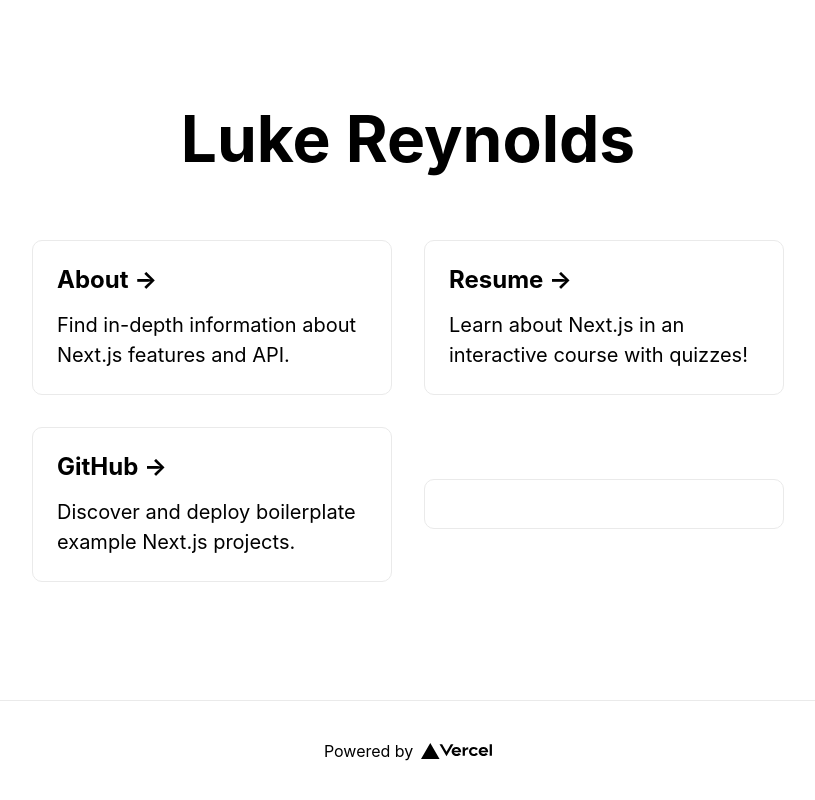
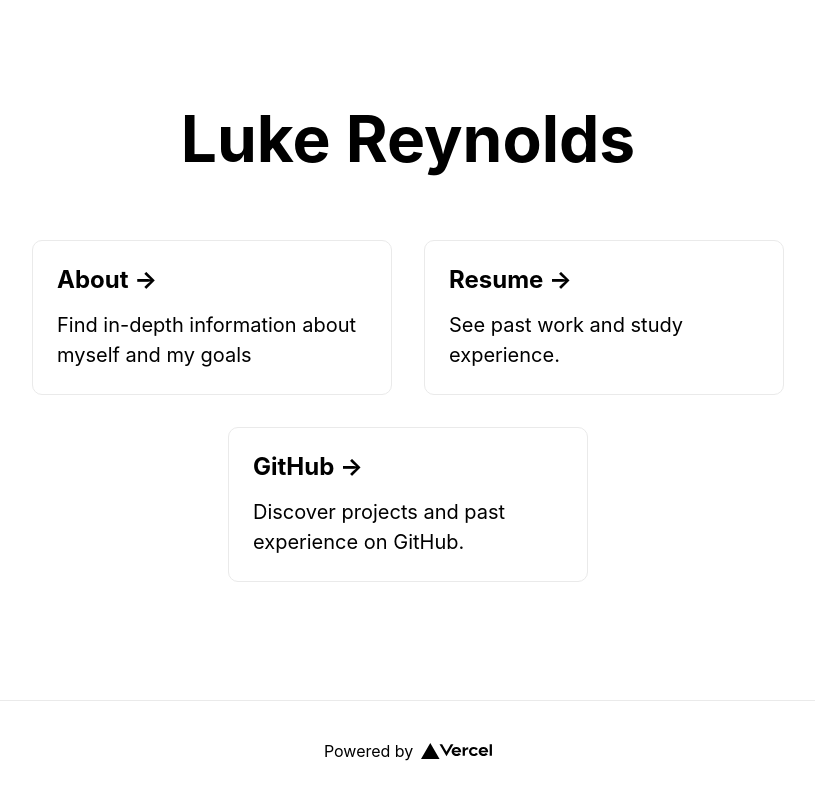
Before and after one commit to lreynolds188/Portfolio, a Next.js app: page / in a window 1280 px wide. Shown: the whole page, without its empty margins (232-1047 px from the left). Built offline with nearby package versions, Linux system fonts and the light colour scheme.

Commit message:
Update index.js

```diff
--- a/pages/index.js
+++ b/pages/index.js
@@ -17,12 +17,12 @@ export default function Home() {
         <div className={styles.grid}>
           <a href="https://nextjs.org/docs" className={styles.card}>
             <h3>About &rarr;</h3>
-            <p>Find in-depth information about Next.js features and API.</p>
+            <p>Find in-depth information about myself and my goals</p>
           </a>
 
           <a href="https://nextjs.org/learn" className={styles.card}>
             <h3>Resume &rarr;</h3>
-            <p>Learn about Next.js in an interactive course with quizzes!</p>
+            <p>See past work and study experience.</p>
           </a>
 
           <a
@@ -30,13 +30,7 @@ export default function Home() {
             className={styles.card}
           >
             <h3>GitHub &rarr;</h3>
-            <p>Discover and deploy boilerplate example Next.js projects.</p>
-          </a>
-
-          <a
-            href="https://vercel.com/import?filter=next.js&utm_source=create-next-app&utm_medium=default-template&utm_campaign=create-next-app"
-            className={styles.card}
-          >
+            <p>Discover projects and past experience on GitHub.</p>
           </a>
         </div>
       </main>
```
